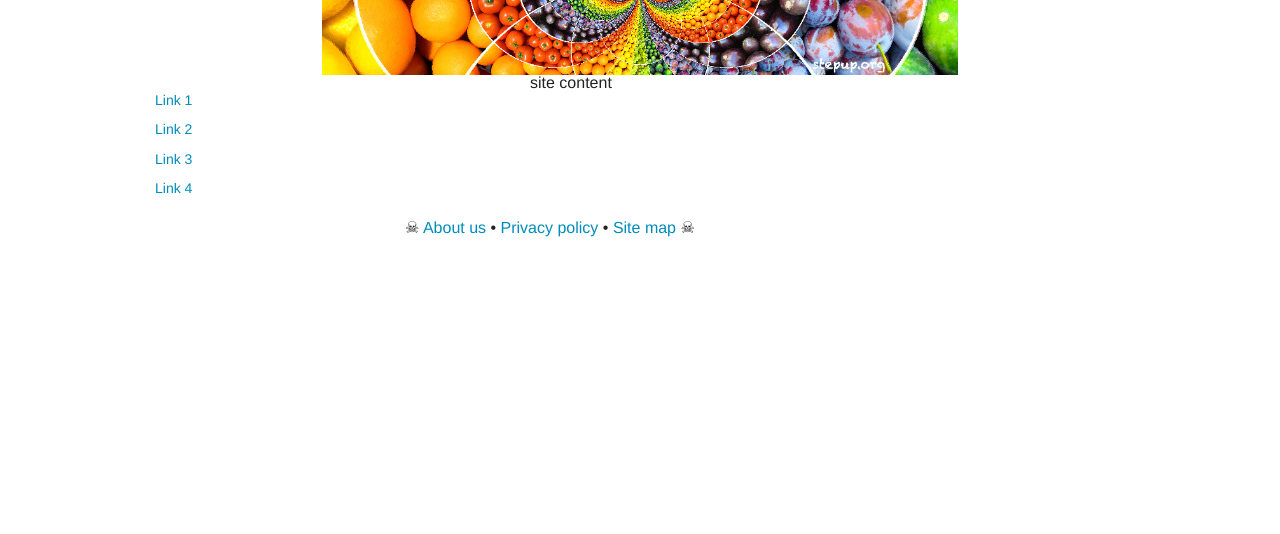
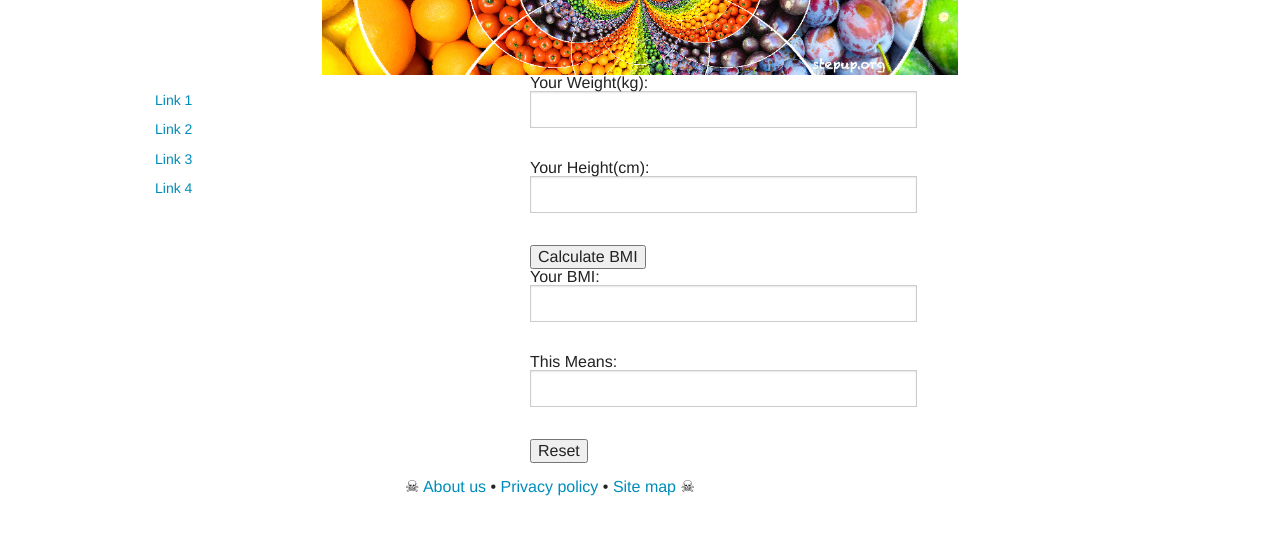
Before and after one commit to SaraLelliott/infopage, a plain HTML site: page public_html/index.html in a window 1280 px wide. Shown: the part 178-712 px from the top of the page. Drawn offline with Linux system fonts and the light colour scheme.

Commit message:
Added JS bmi FIXME: Move to appropriate page Signed-off-by:Sara Lelliott <slel0001@uni.sydney.edu.au>

```diff
--- a/public_html/index.html
+++ b/public_html/index.html
@@ -91,7 +91,14 @@
             <div class="small-10 columns">
                 <div class="row">
                     <div class="small-6 small-centered large-centered columns">
-                        site content
+                        <form name="bmiForm">
+                            Your Weight(kg): <input type="text" name="weight" size="10"><br />
+                            Your Height(cm): <input type="text" name="height" size="10"><br />
+                            <input type="button" value="Calculate BMI" onClick="calculateBmi()"><br />
+                            Your BMI: <input type="text" name="bmi" size="10"><br />
+                            This Means: <input type="text" name="meaning" size="25"><br />
+                            <input type="reset" value="Reset" />
+                        </form>
                     </div>
                 </div>
             </div>
@@ -103,7 +110,7 @@
         <!-- Footer subject -->
         <div class="row">
             <div class="small-6 small-centered large-centered columns">
-               &#x2620; <a href="google.com">About us</a> &bull; <a href="google.com">Privacy policy</a> &bull;
+                &#x2620; <a href="google.com">About us</a> &bull; <a href="google.com">Privacy policy</a> &bull;
                 <a href="google.com">Site map</a> &#x2620;
             </div>
         </div>
@@ -112,8 +119,9 @@
         <script src="js/vendor/jquery.js"></script>
         <script src="js/vendor/fastclick.js"></script>
         <script src="js/foundation.min.js"></script>
+        <script src="js/bmi.js"></script>
         <script>
-            $(document).foundation();
+                                $(document).foundation();
         </script>
     </body>
 </html>
```
